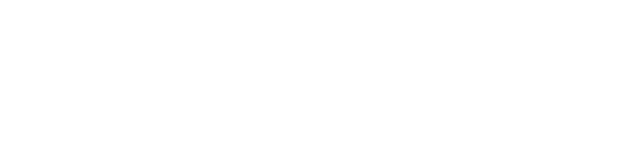
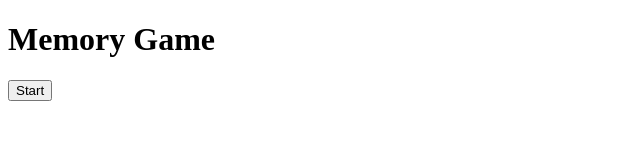
Before and after one commit to Tehila-Hoizman/Memory_game, a plain HTML site: page index.html in a window 1280 px wide. Shown: the whole page, without its empty margins (0-640 px from the left). Drawn offline with Linux system fonts and the light colour scheme.

Commit message:
add start-game btn

```diff
--- a/index.html
+++ b/index.html
@@ -1,11 +1,18 @@
 <!DOCTYPE html>
 <html lang="en">
+
 <head>
     <meta charset="UTF-8">
     <meta name="viewport" content="width=device-width, initial-scale=1.0">
-    <title>Document</title>
+    <title>Memory Game</title>
 </head>
+
 <body>
+    <div class="start-screen">
+        <h1>Memory Game</h1>
+        <button class="btn-start">Start</button>
+    </div>
+    <script src="index.js"></script>
+</body>
 
-</body>
 </html>
```
